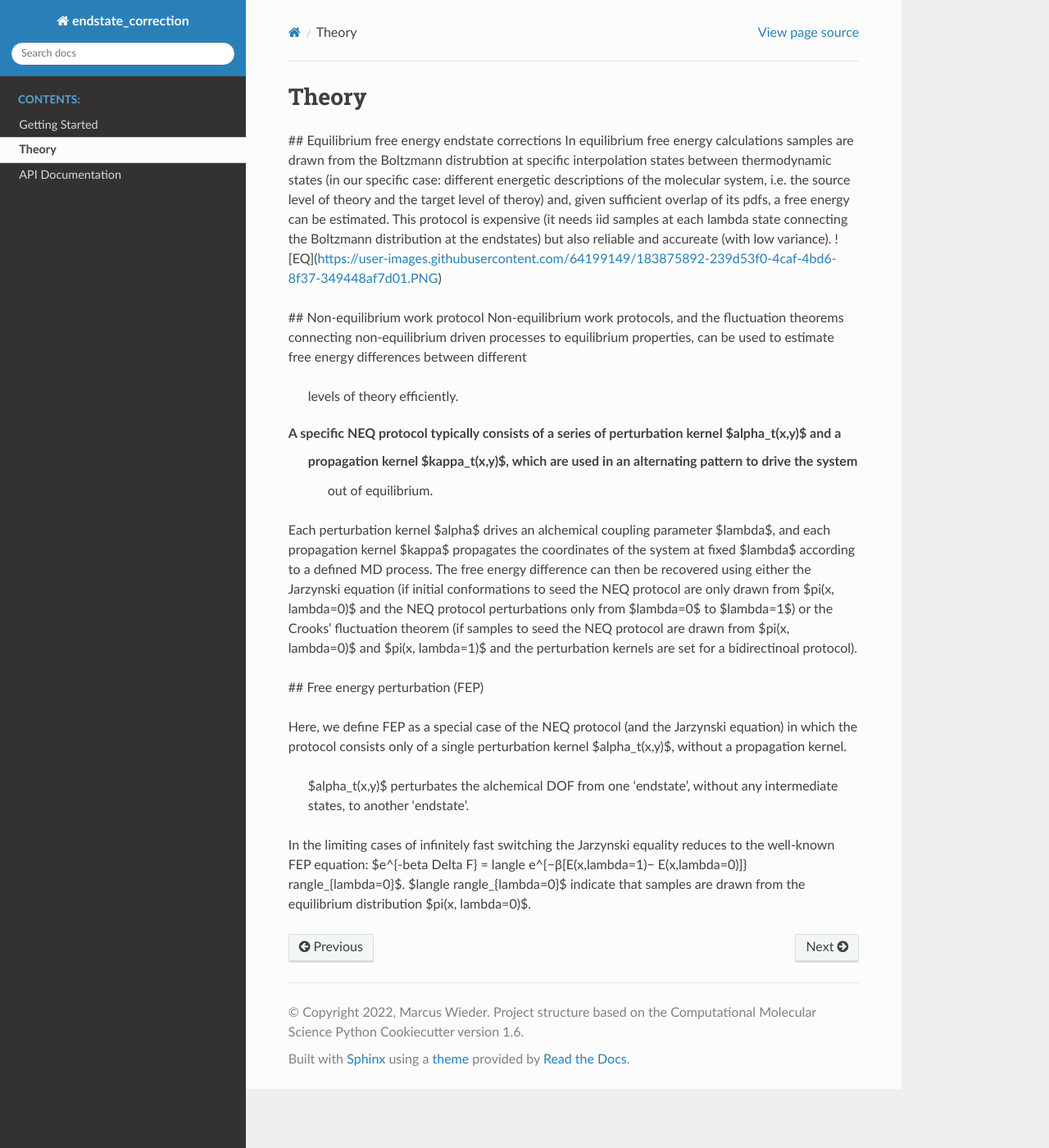
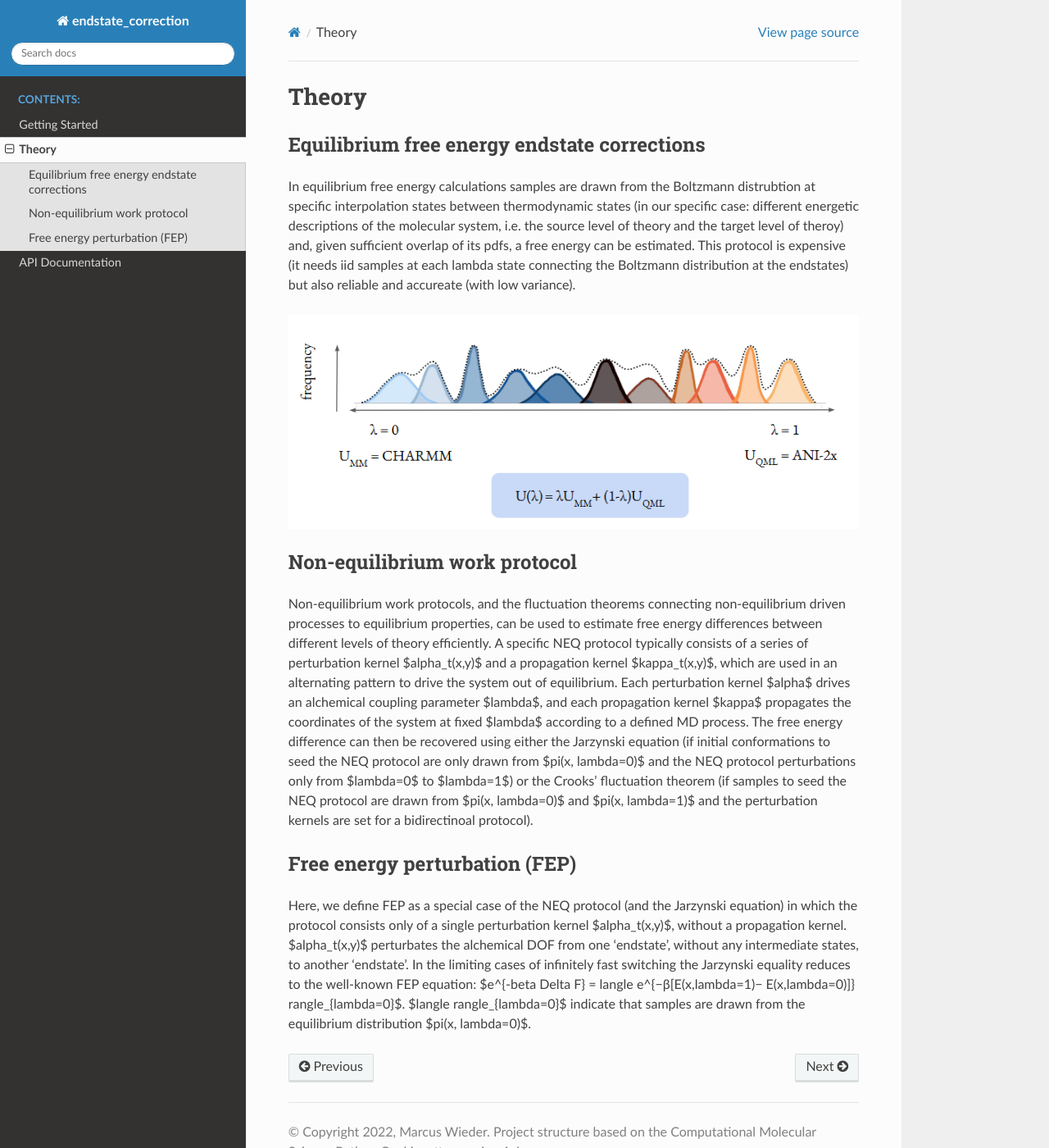
Before and after one commit to xiki-tempula/endstate_correction, a Sphinx documentation site: the page built from docs/theory.rst, in a window 1280 px wide and 1400 px high. Shown: the whole window at 82% size. Built offline with Sphinx 7.4.7 and the Read the Docs theme 2.0.0, drawn with Linux system fonts in a browser that asks for light colours; the version number could not be read and is left out.

Commit message:
showing subpages

```diff
--- a/docs/conf.py
+++ b/docs/conf.py
@@ -59,6 +59,7 @@ autosummary_generate = True
 napoleon_google_docstring = False
 napoleon_use_param = False
 napoleon_use_ivar = True
+numpydoc_show_class_members=False
 
 # Add any paths that contain templates here, relative to this directory.
 templates_path = ["_templates"]
--- a/docs/theory.rst
+++ b/docs/theory.rst
@@ -3,22 +3,25 @@ Theory
 
 
 
-## Equilibrium free energy endstate corrections
+Equilibrium free energy endstate corrections
+**********************************************
 In equilibrium free energy calculations samples are drawn from the Boltzmann distrubtion
 at specific interpolation states between thermodynamic states (in our specific case: different energetic
 descriptions of the molecular system, i.e. the source level of theory and the target level of theroy) and,
 given sufficient overlap of its pdfs, a free energy can be estimated. This protocol is expensive
 (it needs iid samples at each lambda state connecting the Boltzmann distribution at the endstates)
 but also reliable and accureate (with low variance).
-![EQ](https://user-images.githubusercontent.com/64199149/183875892-239d53f0-4caf-4bd6-8f37-349448af7d01.PNG)
 
-## Non-equilibrium work protocol
+.. figure:: images/equi.png
+
+Non-equilibrium work protocol
+******************************
 Non-equilibrium work protocols, and the fluctuation theorems connecting non-equilibrium driven
 processes to equilibrium properties, can be used to estimate free energy differences between different
- levels of theory efficiently.
+levels of theory efficiently.
 A specific NEQ protocol typically consists of a series of perturbation kernel $\alpha_t(x,y)$ and a
- propagation kernel $\kappa_t(x,y)$, which are used in an alternating pattern to drive the system
-  out of equilibrium.
+propagation kernel $\kappa_t(x,y)$, which are used in an alternating pattern to drive the system
+out of equilibrium.
 Each perturbation kernel $\alpha$ drives an alchemical coupling parameter $\lambda$, and each
 propagation kernel $\kappa$ propagates the coordinates of the system at fixed $\lambda$ according
 to a defined MD process.
@@ -28,12 +31,12 @@ from $\lambda=0$ to $\lambda=1$) or the Crooks' fluctuation theorem (if samples
 are drawn from $\pi(x, \lambda=0)$ and $\pi(x, \lambda=1)$ and the perturbation kernels are set for a bidirectinoal
 protocol).
 
-## Free energy perturbation (FEP)
-
+Free energy perturbation (FEP)
+********************************
 Here, we define FEP as a special case of the NEQ protocol (and the Jarzynski equation) in which the protocol
 consists only of a single perturbation kernel $\alpha_t(x,y)$, without a propagation kernel.
- $\alpha_t(x,y)$ perturbates the alchemical DOF from one 'endstate', without any intermediate states,
- to another 'endstate'.
+$\alpha_t(x,y)$ perturbates the alchemical DOF from one 'endstate', without any intermediate states,
+to another 'endstate'.
 In the limiting cases of infinitely fast switching the Jarzynski equality reduces to the well-known FEP equation:
 $e^{-\beta \Delta F} = \langle e^{−β[E(x,\lambda=1)− E(x,\lambda=0)]} \rangle_{\lambda=0}$.
 $\langle \rangle_{\lambda=0}$ indicate that samples are drawn from the equilibrium distribution $\pi(x, \lambda=0)$.
```
Also changed, not shown: docs/images/equi.png (added).
